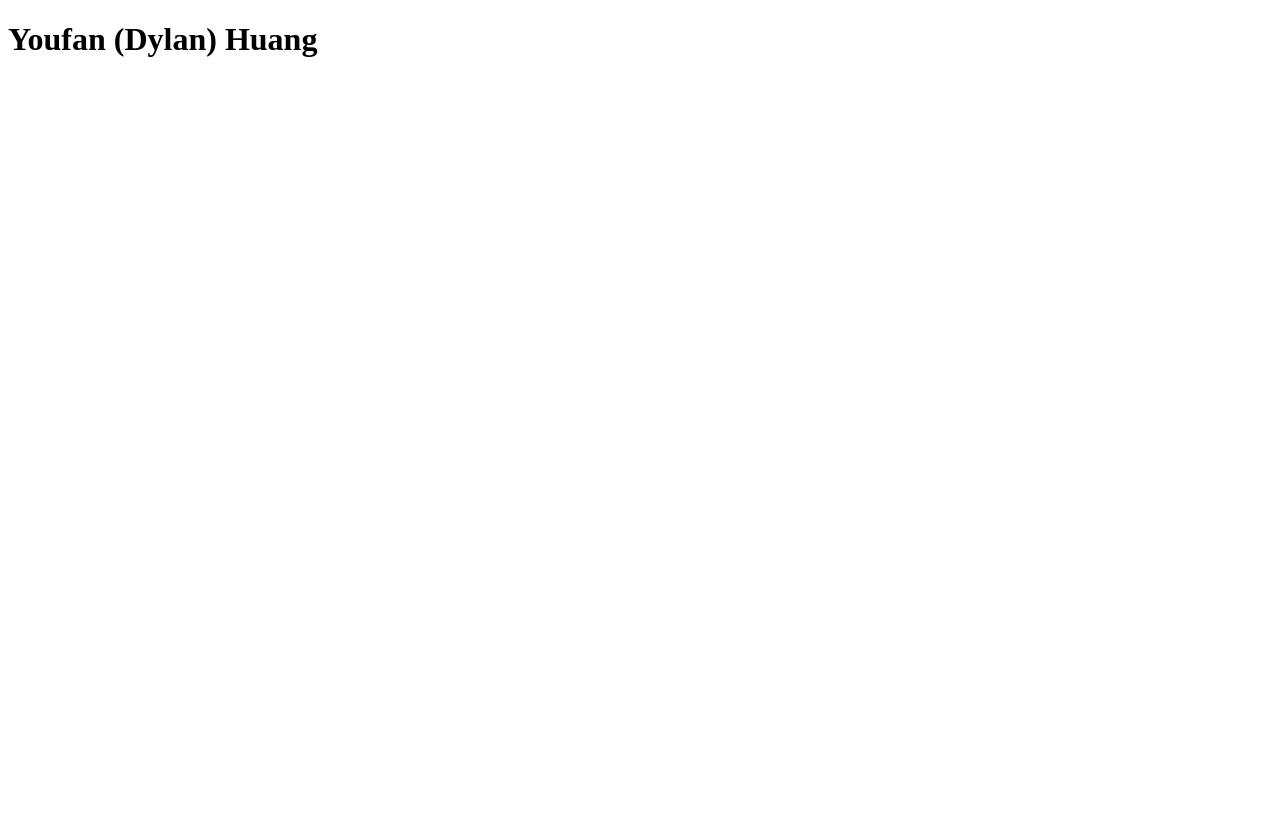
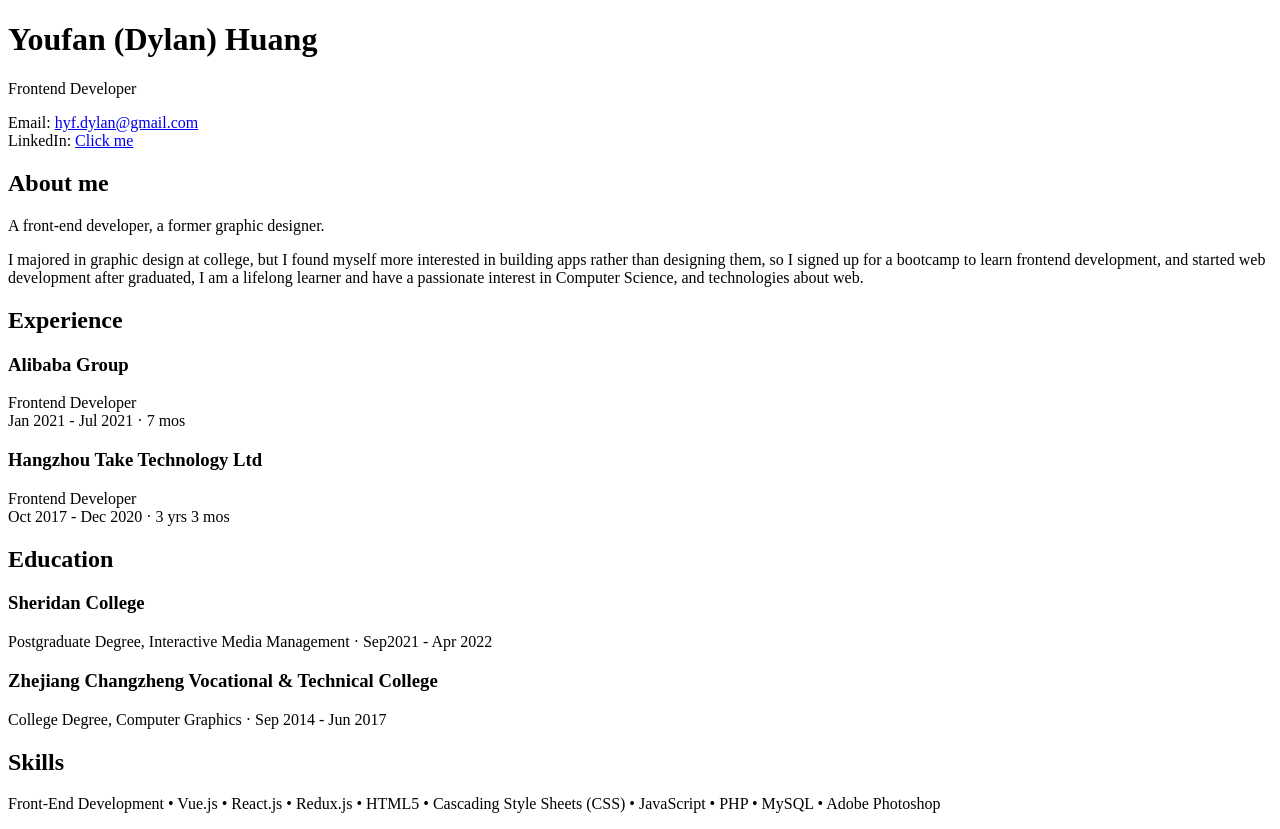
Before and after one commit to Dylan-HYF/myResume, a plain HTML site: page index.html in a window 1280 px wide. Before the commit the page ends 800 px from the top, so only its background shows below. Drawn offline with Linux system fonts and the light colour scheme.

Commit message:
finished

```diff
--- a/index.html
+++ b/index.html
@@ -12,6 +12,43 @@
   <h1>
     Youfan (Dylan) Huang
   </h1>
+  <p>Frontend Developer</p>
+  <p>
+    Email: <a href="mailto:hyf.dylan@gmail.com">hyf.dylan@gmail.com</a><br>
+    LinkedIn: <a href="https://www.linkedin.com/in/youfan-huang/" target="_blank">Click me</a>
+  </p>
+  <h2>About me</h2>
+  <p>
+    A front-end developer, a former graphic designer.
+  </p>
+  <p>
+    I majored in graphic design at college, but I found myself more interested in building apps rather than designing
+    them, so I signed up for a bootcamp to learn frontend development, and started web development after graduated, I am
+    a lifelong learner and have a passionate interest in Computer Science, and technologies about web.
+  </p>
+  <h2>Experience</h2>
+  <h3>Alibaba Group</h3>
+  <p>
+    Frontend Developer<br>
+    Jan 2021 - Jul 2021 · 7 mos
+  </p>
+  <h3>Hangzhou Take Technology Ltd</h3>
+  <p>
+    Frontend Developer<br>
+    Oct 2017 - Dec 2020 · 3 yrs 3 mos
+  </p>
+  <h2>Education</h2>
+  <h3>Sheridan College</h3>
+  <p>
+    Postgraduate Degree, Interactive Media Management · Sep2021 - Apr 2022
+  </p>
+  <h3>
+    Zhejiang Changzheng Vocational & Technical College
+  </h3>
+  <p>College Degree, Computer Graphics · Sep 2014 - Jun 2017</p>
+  <h2>Skills</h2>
+  <p>Front-End Development • Vue.js • React.js • Redux.js • HTML5 • Cascading Style Sheets (CSS) •
+    JavaScript • PHP • MySQL • Adobe Photoshop</p>
 </body>
 
 </html>
```
